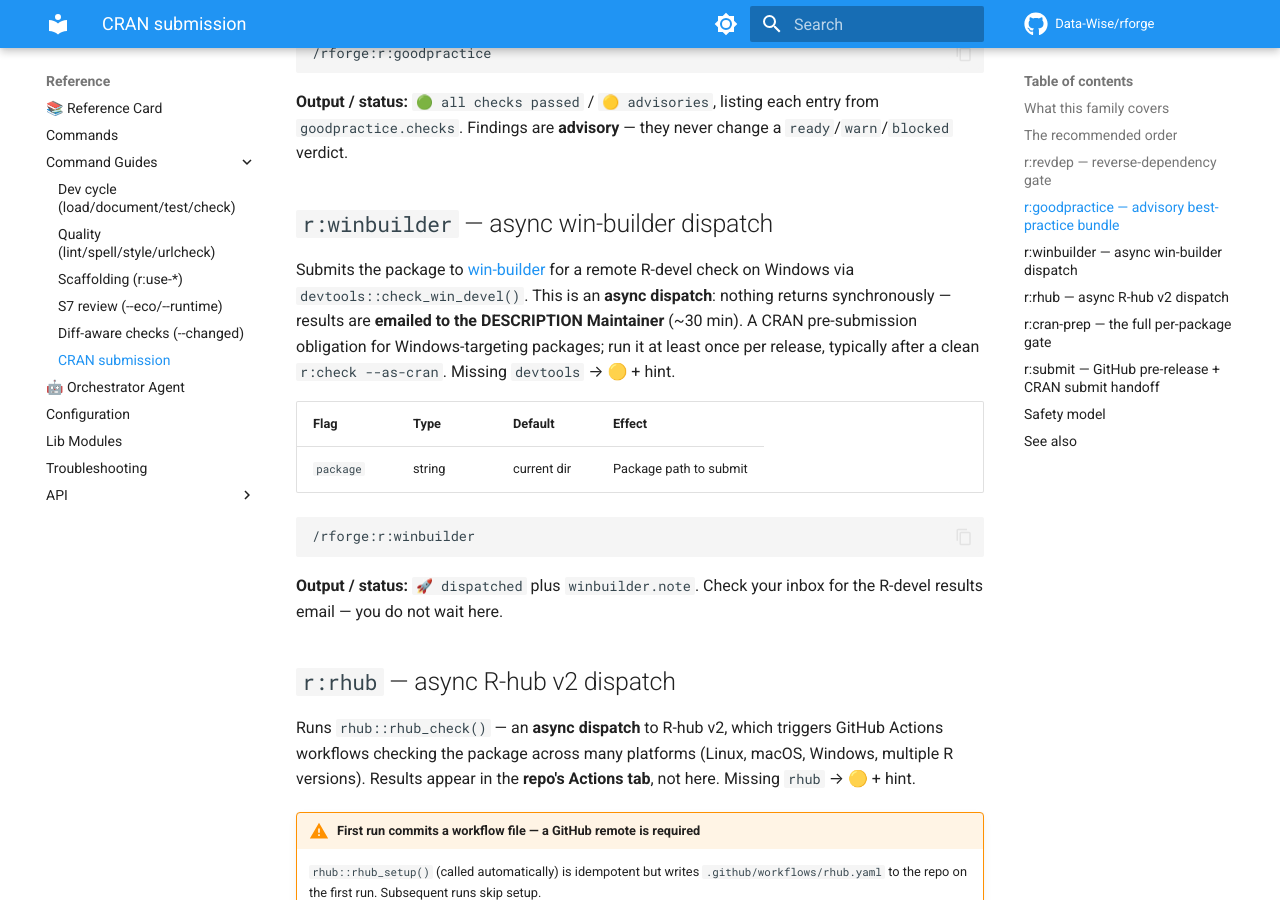
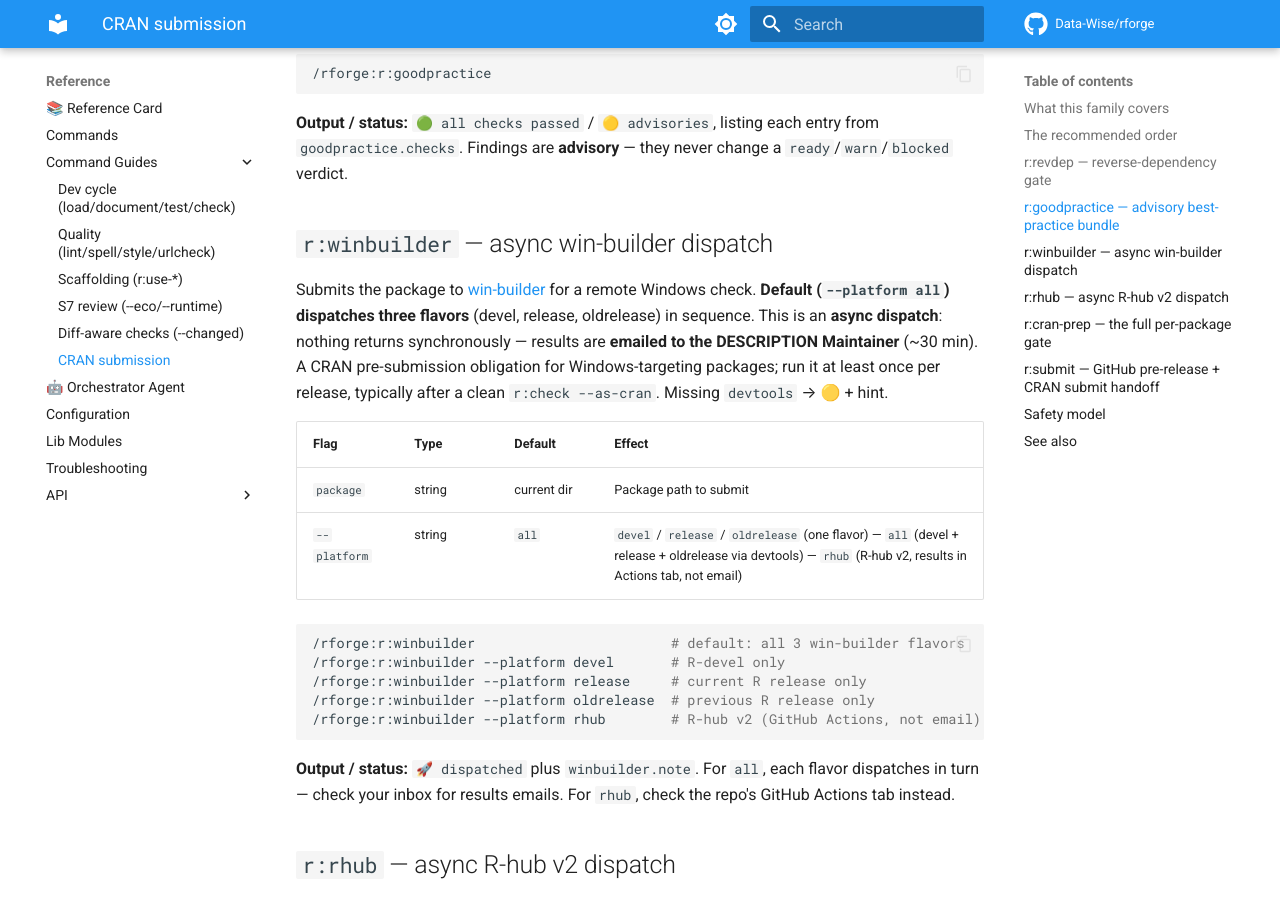
Before and after one commit to Data-Wise/rforge, an MkDocs documentation site: the page built from docs/guides/cran-submission.md, in a window 1280 px wide and 900 px high, scrolled down 3439 px. Built offline with MkDocs 1.6.1 and Material for MkDocs 9.7.7, drawn with Linux system fonts in a browser that asks for light colours; comment, search, counter and statistics services are not loaded; some of the changed text lies outside the part shown.

Commit message:
docs: complete Increment 3 doc sweep for CRAN gap-fill bundle (G1–G8)
- commands/r/check.md: add explicit ≈3× check-time warning to --incoming
  frontmatter description and Cost admonition (spec + adversarial review req)
- commands/r/test.md: add check_test_config pre-flight advisory (G5)
- docs/guides/cran-submission.md: document r:winbuilder --platform matrix
  (G1: devel/release/oldrelease/all/rhub); add doi.org 403 advisory note (G4)
- docs/tutorials/cran-release-prep.md: add Language: field and DOI format
  items to pre-submission checklist (G2, G3)
- CLAUDE.md: update cranlint description with check_test_config + __main__
  CLI; add G7 _CRAN_CHECKS_REGISTRY update protocol

Co-Authored-By: Claude Sonnet 4.6 <noreply@anthropic.com>

````diff
--- a/docs/guides/cran-submission.md
+++ b/docs/guides/cran-submission.md
@@ -38,7 +38,7 @@ during) CRAN's review. They fall into four tiers:
 |---------|------|---------|--------|
 | `r:revdep` | gate (reverse-dep) | yes — broken downstream | `revdepcheck` via `lib.rcmd` |
 | `r:goodpractice` | advisory | no | `goodpractice` via `lib.rcmd` |
-| `r:winbuilder` | dispatch (async) | no — returns `dispatched` | `devtools::check_win_devel` via `lib.rcmd` |
+| `r:winbuilder` | dispatch (async) | no — returns `dispatched` | `devtools::check_win_{devel,release,oldrelease}` / `rhub::rhub_check` via `lib.rcmd` |
 | `r:rhub` | dispatch (async) | no — returns `dispatched` | `rhub::rhub_check` via `lib.rcmd` |
 | `r:cran-prep` | gate (full per-package) | yes — strict ERROR blocks `ready` | `lib.rcmd` (`cran-prep`) + `lib.cranlint` (Tier 4) |
 | `r:submit` | handoff | no — **never auto-submits** | `lib.ghrelease` (+ `lib.runiverse` for `--universe`) |
@@ -111,21 +111,28 @@ verdict.
 ## `r:winbuilder` — async win-builder dispatch
 
 Submits the package to [win-builder](https://win-builder.r-project.org/) for a remote
-R-devel check on Windows via `devtools::check_win_devel()`. This is an **async dispatch**:
-nothing returns synchronously — results are **emailed to the DESCRIPTION Maintainer** (~30
-min). A CRAN pre-submission obligation for Windows-targeting packages; run it at least once
-per release, typically after a clean `r:check --as-cran`. Missing `devtools` → 🟡 + hint.
+Windows check. **Default (`--platform all`) dispatches three flavors** (devel, release,
+oldrelease) in sequence. This is an **async dispatch**: nothing returns synchronously —
+results are **emailed to the DESCRIPTION Maintainer** (~30 min). A CRAN pre-submission
+obligation for Windows-targeting packages; run it at least once per release, typically
+after a clean `r:check --as-cran`. Missing `devtools` → 🟡 + hint.
 
 | Flag | Type | Default | Effect |
 |------|------|---------|--------|
 | `package` | string | current dir | Package path to submit |
+| `--platform` | string | `all` | `devel` / `release` / `oldrelease` (one flavor) — `all` (devel + release + oldrelease via devtools) — `rhub` (R-hub v2, results in Actions tab, not email) |
 
 ```bash
-/rforge:r:winbuilder
+/rforge:r:winbuilder                        # default: all 3 win-builder flavors
+/rforge:r:winbuilder --platform devel       # R-devel only
+/rforge:r:winbuilder --platform release     # current R release only
+/rforge:r:winbuilder --platform oldrelease  # previous R release only
+/rforge:r:winbuilder --platform rhub        # R-hub v2 (GitHub Actions, not email)
 ```
 
-**Output / status:** `🚀 dispatched` plus `winbuilder.note`. Check your inbox for the
-R-devel results email — you do not wait here.
+**Output / status:** `🚀 dispatched` plus `winbuilder.note`. For `all`, each flavor
+dispatches in turn — check your inbox for results emails. For `rhub`, check the
+repo's GitHub Actions tab instead.
 
 ## `r:rhub` — async R-hub v2 dispatch
 
@@ -160,6 +167,13 @@ cross-package ordering).
 (suggests-only)` → `description` / `build-hygiene` / `docs-consistency` (Tier 4) → `revdep`.
 It also verifies the PDF reference manual builds (Tier 1b) — `warn` (never block) if no
 LaTeX is available.
+
+!!! note "doi.org 403 handling in `urlcheck`"
+    `urlcheck` classifies doi.org URLs that return HTTP 403 separately from real broken
+    links. 403 responses from doi.org are transient server-side blocks (not dead URLs), so
+    they downgrade `urlcheck` status from `error` → `warn` and appear in `doi_blocked_count`
+    rather than `broken`. If `urlcheck` reports `🟡 warn` with only doi.org 403s, you may
+    proceed to submit — no link is actually broken.
 
 | Flag | Type | Default | Effect |
 |------|------|---------|--------|
````
Also changed, not shown: CLAUDE.md (+1 -1 lines), commands/r/check.md (+4 -3 lines), commands/r/test.md (+6 -0 lines), docs/tutorials/cran-release-prep.md (+2 -0 lines).
